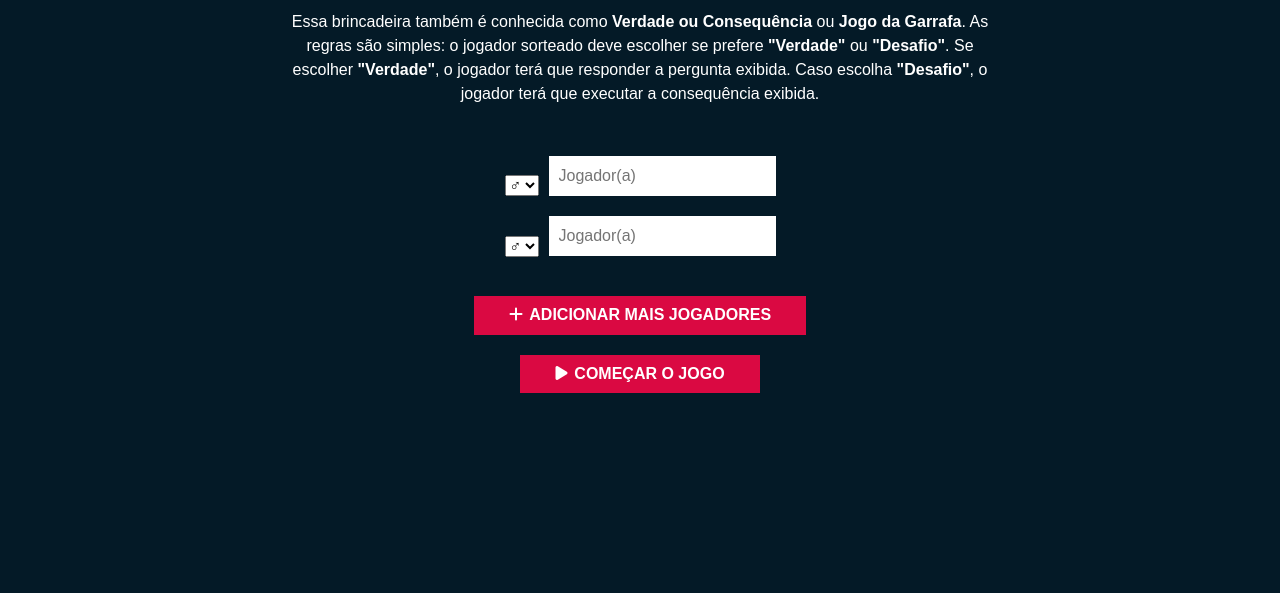
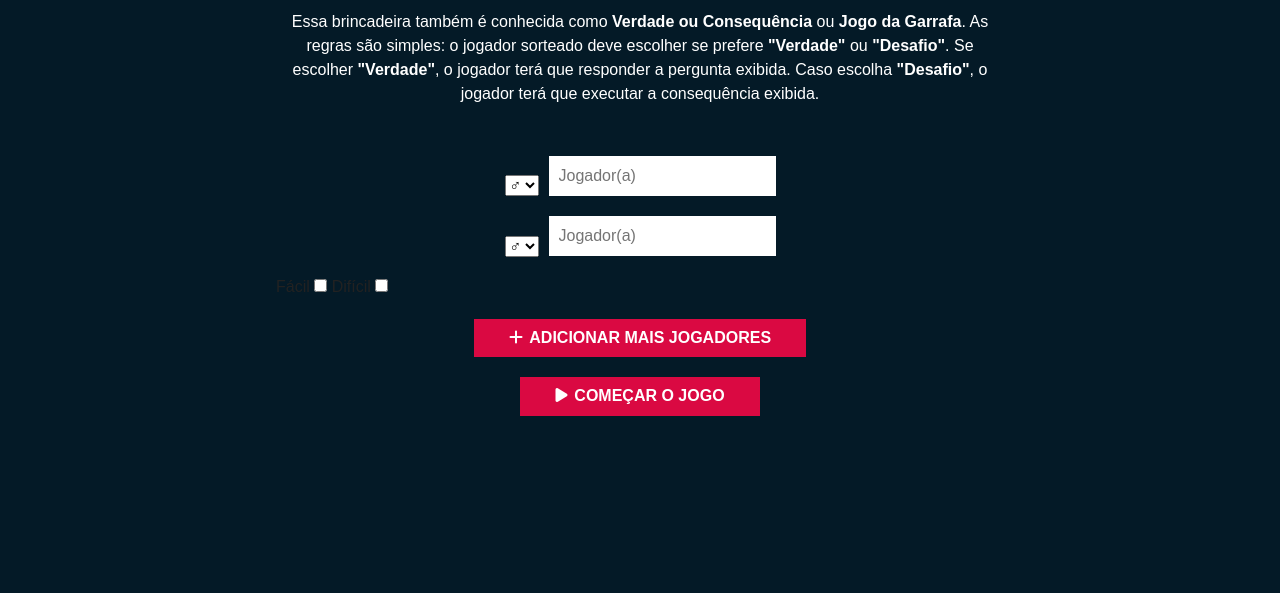
Before and after one commit to Bernas11/bernas11.github.io, a website: page index.html in a window 1280 px wide. Shown: the part 207-800 px from the top of the page. Drawn offline with Linux system fonts and the light colour scheme; a web font is replaced by a local one.

Commit message:
Update index.html

```diff
--- a/index.html
+++ b/index.html
@@ -63,6 +63,13 @@
             </div>
 
             <span class="alert"></span>
+
+            <div class="difficulty-selection">
+                <label for="facil">Fácil</label>
+                <input type="checkbox" id="facil" name="facil" value="facil">
+                <label for="dificil">Difícil</label>
+                <input type="checkbox" id="dificil" name="dificil" value="dificil">
+            </div>
 
             <button type="button" class="btn bt-add-player" id="btAddPlayer">
                 <i class="fa-solid fa-plus"></i> Adicionar mais Jogadores
```
